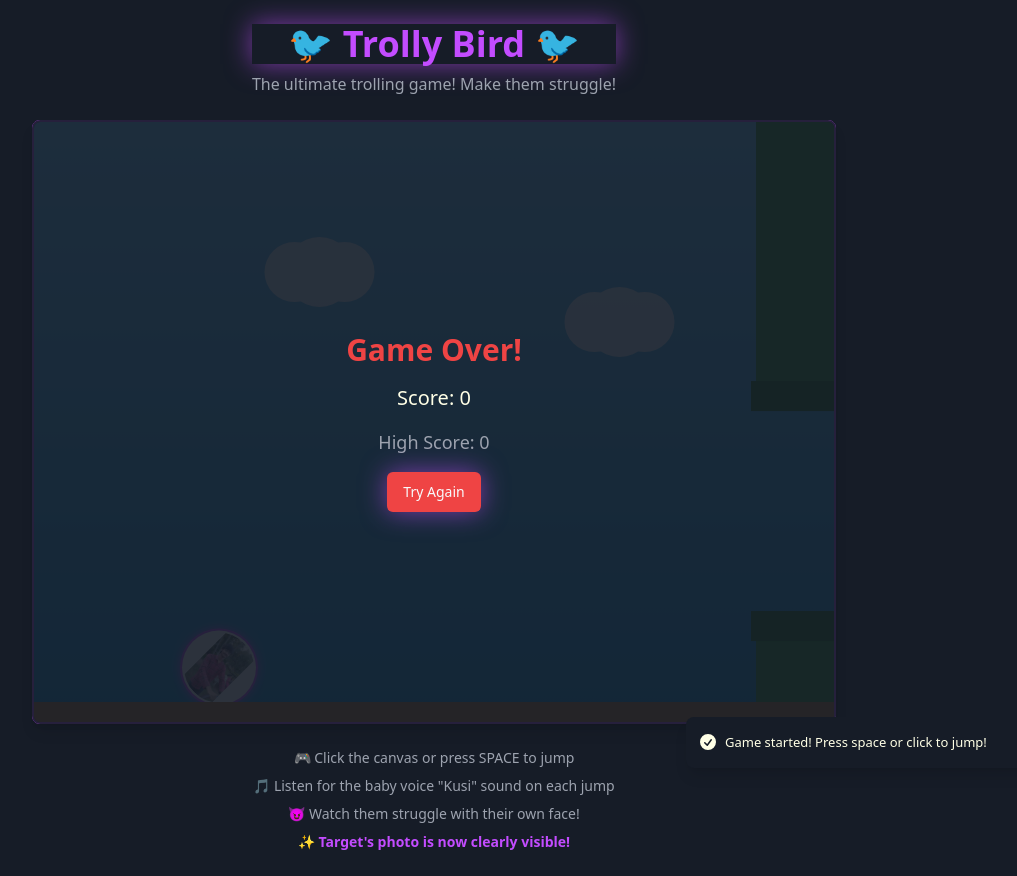
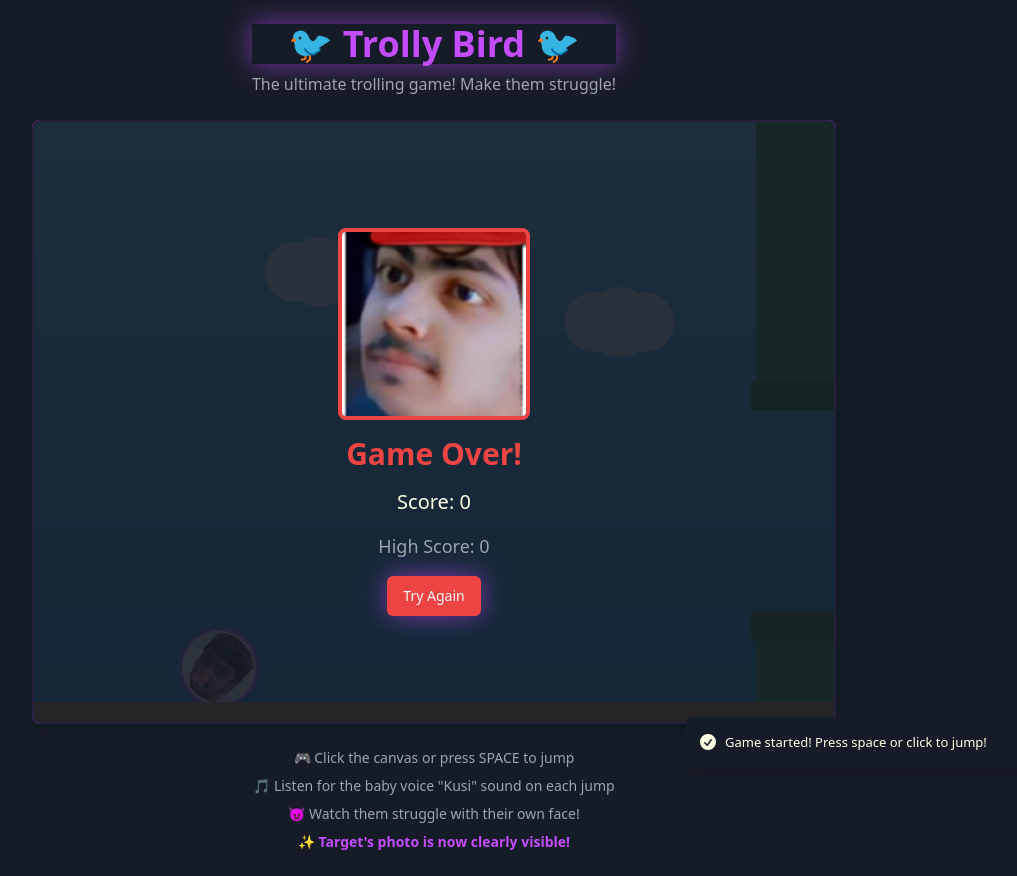
Before and after one commit to umeshgupta05/flappy-game, a React (Vite) app: page / in a window 1280 px wide. Both pictures are taken after a click on the button "Start Game". Shown: the whole page, without its empty margins (206-1223 px from the left). Built offline with nearby package versions, Linux system fonts and the light colour scheme.

Commit message:
Replace bird image and add game over animation
Replace the bird image with the first provided image.
Display the second image after losing the game.

```diff
--- a/src/components/FlappyBirdGame.tsx
+++ b/src/components/FlappyBirdGame.tsx
@@ -43,19 +43,31 @@ export const FlappyBirdGame = () => {
   const [birdImage, setBirdImage] = useState<HTMLImageElement | null>(null);
   const [gameOverImage, setGameOverImage] = useState<HTMLImageElement | null>(null);
 
-  // Load the uploaded image as bird
+  // Load the uploaded images
   useEffect(() => {
-    const img = new Image();
-    img.onload = () => {
-      setBirdImage(img);
+    // Load bird image
+    const birdImg = new Image();
+    birdImg.onload = () => {
+      setBirdImage(birdImg);
       console.log('Bird image loaded successfully');
       toast.success('Target loaded! Ready to troll! 😈');
     };
-    img.onerror = () => {
+    birdImg.onerror = () => {
       console.error('Failed to load bird image');
       toast.error('Failed to load bird image');
     };
-    img.src = '/lovable-uploads/bd09b71c-cd72-4f8d-bf5b-ad7618882730.png';
+    birdImg.src = '/lovable-uploads/d432625c-0d69-4e11-bfd4-eadd34b0e7c9.png';
+
+    // Load game over image
+    const gameOverImg = new Image();
+    gameOverImg.onload = () => {
+      setGameOverImage(gameOverImg);
+      console.log('Game over image loaded successfully');
+    };
+    gameOverImg.onerror = () => {
+      console.error('Failed to load game over image');
+    };
+    gameOverImg.src = '/lovable-uploads/379d2c43-458a-4a74-b0ff-4d27c6829bc1.png';
   }, []);
 
   // Generate baby voice "Kusi" sound using synthetic audio
@@ -512,7 +524,7 @@ export const FlappyBirdGame = () => {
           <div className="absolute inset-0 bg-background/90 flex items-center justify-center rounded-lg">
             <div className="text-center space-y-4 animate-slide-up">
               {gameOverImage && (
-                <div className="w-32 h-32 mx-auto border-4 border-destructive rounded-full overflow-hidden animate-bounce-in">
+                <div className="w-48 h-48 mx-auto border-4 border-destructive rounded-lg overflow-hidden comedy-peak">
                   <img src={gameOverImage.src} alt="Game Over" className="w-full h-full object-cover" />
                 </div>
               )}
--- a/src/index.css
+++ b/src/index.css
@@ -110,3 +110,36 @@ All colors MUST be HSL.
     @apply bg-background text-foreground;
   }
 }
+
+/* Comedy peak animation for game over meme */
+@keyframes comedy-peak {
+  0% {
+    transform: scale(0) rotate(-180deg);
+    opacity: 0;
+    filter: blur(10px);
+  }
+  30% {
+    transform: scale(1.2) rotate(-10deg);
+    opacity: 0.8;
+    filter: blur(2px);
+  }
+  50% {
+    transform: scale(0.9) rotate(5deg);
+    opacity: 1;
+    filter: blur(0px);
+  }
+  70% {
+    transform: scale(1.1) rotate(-2deg);
+    opacity: 1;
+    filter: brightness(1.2);
+  }
+  100% {
+    transform: scale(1) rotate(0deg);
+    opacity: 1;
+    filter: brightness(1) drop-shadow(0 0 20px rgba(255, 255, 0, 0.5));
+  }
+}
+
+.comedy-peak {
+  animation: comedy-peak 1.5s cubic-bezier(0.68, -0.55, 0.265, 1.55);
+}
```
Also changed, not shown: public/lovable-uploads/379d2c43-458a-4a74-b0ff-4d27c6829bc1.png (added), public/lovable-uploads/d432625c-0d69-4e11-bfd4-eadd34b0e7c9.png (added).
